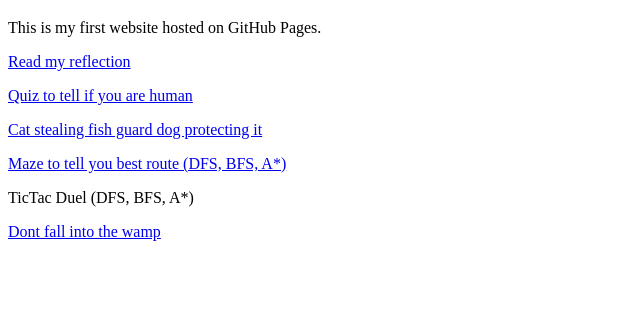
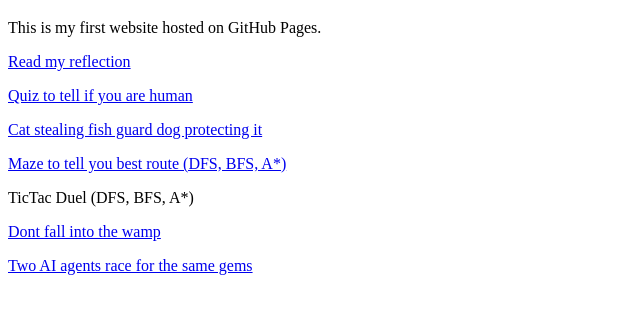
Before and after one commit to Asad-167/my-first-website, a plain HTML site: page index.html in a window 1280 px wide. Shown: the part 61-374 px from the top of the page, without its empty margins (0-640 px from the left). Drawn offline with Linux system fonts and the light colour scheme.

Commit message:
Update index.html

```diff
--- a/index.html
+++ b/index.html
@@ -13,5 +13,6 @@
 <p><a href="https://discreet-maze-path-pilot.base44.app/">Maze to tell you best route (DFS, BFS, A*) </a></p>
 <p><a href="https://shiny-tictac-duel-pro.base44.app/"></a>TicTac Duel (DFS, BFS, A*) </a></p>
 <p><a href="https://warm-wumpus-quest-grid.base44.app/">Dont fall into the wamp</a></p>
+<p><a href="https://rustling-gem-rush-play.base44.app/">Two AI agents race for the same gems</a></p>
 </body>
 </html>
```
